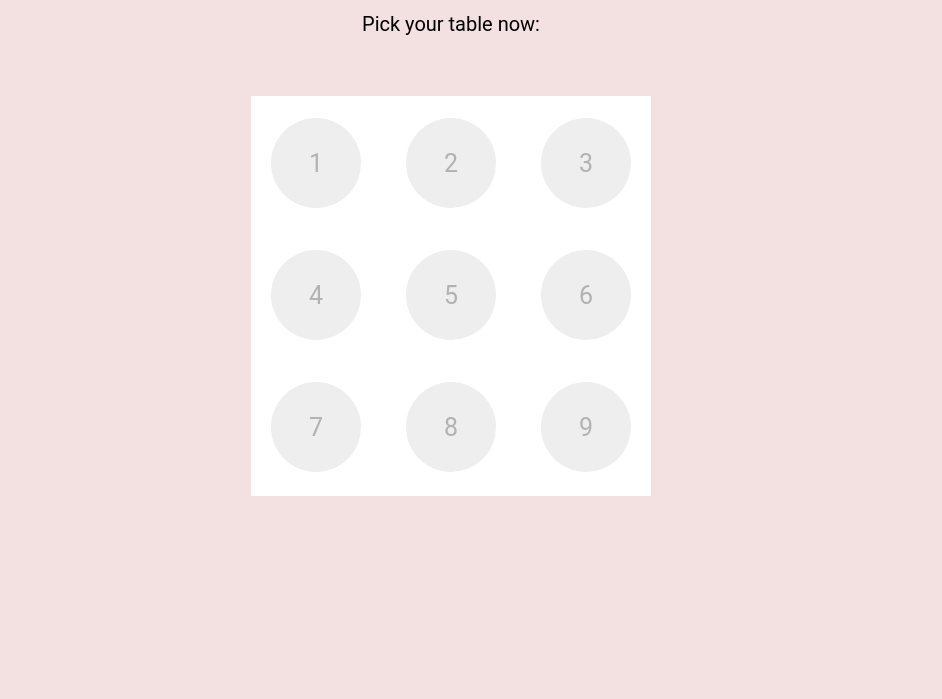
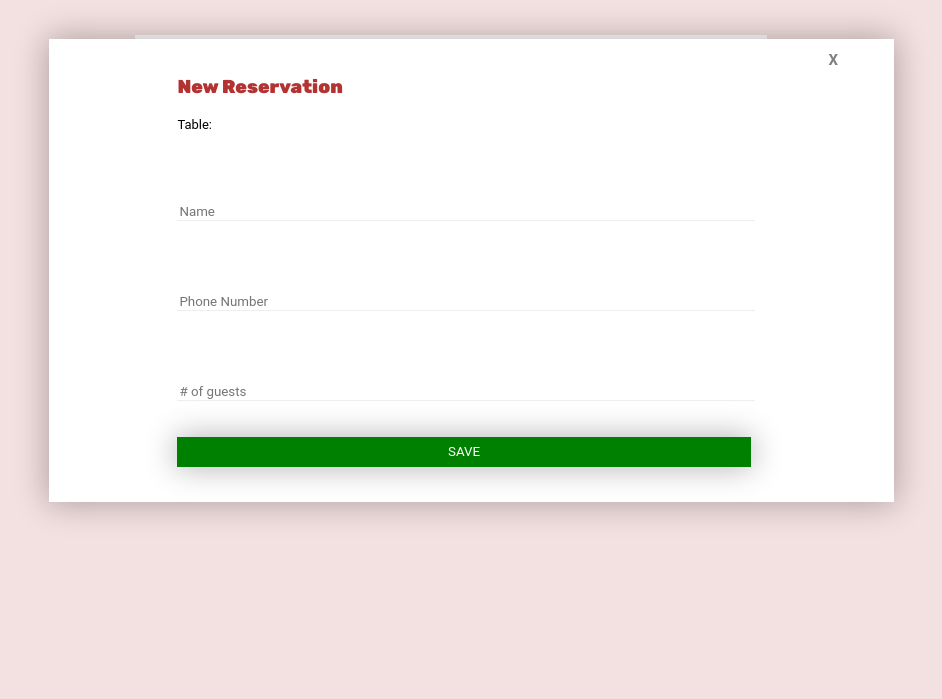
Before and after one commit to ccbergman/tableFinder, a plain HTML site: page index.html in a window 1280 px wide. Shown: the part 101-800 px from the top of the page, without its empty margins (189-1131 px from the left). Drawn offline with Linux system fonts and the light colour scheme.

Commit message:
css rehaul

```diff
--- a/index.html
+++ b/index.html
@@ -19,23 +19,24 @@
     </div>
     <div id="tableContainer">
         <div id="tableRow1">
-            <button class="table available">1</button>
-            <button class="table available">2</button>
-            <button class="table available">3</button>
+            <button data-tablenum="1" class="table available">1</button>
+            <button data-tablenum="2" class="table available">2</button>
+            <button data-tablenum="3" class="table available">3</button>
         </div>
         <div id="tableRow2">
-            <button class="table available">4</button>
-            <button class="table available">5</button>
-            <button class="table available">6</button>
+            <button data-tablenum="4" class="table available">4</button>
+            <button data-tablenum="5" class="table available">5</button>
+            <button data-tablenum="6" class="table available">6</button>
         </div>
         <div id="tableRow3">
-            <button class="table available">7</button>
-            <button class="table available">8</button>
-            <button class="table available">9</button>
+            <button data-tablenum="7" class="table available">7</button>
+            <button data-tablenum="8" class="table available">8</button>
+            <button data-tablenum="9" class="table available">9</button>
         </div>
     </div>
 
     <div id="reserveForm">
+        <button class="exitIcon">X</button>
         <form>
             <h3>New Reservation</h3>
             <p id="tableNumber">Table:</p>
--- a/script.js
+++ b/script.js
@@ -2,8 +2,14 @@ $(document).ready(function () {
     console.log("Hi");
 
     $(".table").on("click", function () {
-        console.log("test");
+        $("#reserveForm").css("display", "block");
     });
 
 
+    $(".exitIcon").on("click", function () {
+        $("#reserveForm").css("display", "none");
+    });
+
+
+
 });
--- a/styles.css
+++ b/styles.css
@@ -20,14 +20,14 @@ h1 {
 #tableContainer {
     background-color: white;
     align-items: center;
-    width: 200px;
-    height: 200px;
+    width: 50%;
+    height: 50%;
     margin: auto;
 }
 
 #tableRow1, #tableRow2, #tableRow3 {
 	display: flex;
-    justify-content: space-between;
+    justify-content: space-around;
     padding: 15px 10px 10px 10px;
 }
 
@@ -35,8 +35,8 @@ h1 {
     border: none;
     border-radius: 100%;
     background-color: #EEE;
-    width: 40px;
-    height: 40px;
+    width: 20%;
+    padding: 8%;
     color: rgb(179, 178, 178);
     font-family: 'Roboto', monospace;
 }
@@ -46,14 +46,15 @@ h1 {
 }
 
 #reserveForm {
-    display:none;
-    flex-direction: column;
+    /* display:none; */
     background-color: white;
-    padding-left: 40px;
+    padding-left: 10%;
+    margin-left: 18%;
     z-index: 2;
-    width: 250px;
-    height: 250px;
+    width: 56%;
+    margin-top: -32%;
     padding-top: 2px;
+    position: absolute;
     box-shadow: 0px 0px 31px 1px rgba(0,0,0,0.3);
 }
 
@@ -63,6 +64,7 @@ h1 {
 }
 
 h3 {
+    margin-top: 6px;
     color: #b33232;
     font-family: 'Rubik', sans-serif;
 }
@@ -71,10 +73,10 @@ input {
     display: block;
     border: none;
     border-bottom: solid;
-    width: 200px;
+    width: 80%;
     border-color:#EEE;
     border-width: 1px;
-    margin-top: 20px;
+    margin-top: 10%;
     font-family: 'Roboto', monospace;
 }
 
@@ -83,106 +85,21 @@ input {
     background-color: #008000;
     font-family: 'Roboto', monospace;
     width: 80%;
-    margin-top: 20px;
+    margin-top: 5%;
+    margin-bottom: 5%;
     height: 30px;
     color: white;
     box-shadow: 0px 0px 31px 1px rgba(0,0,0,0.3);
 }
 
-@media only screen and (min-width: 768px) {
-    h1 {
-        font-size: 40px;
-    }
-
-    #welcome p {
-        padding-bottom: 40px;
-        font-size: 20px;
-    }
-
-    .available {
-        width: 80px;
-        height: 80px;
-        font-size: 20px;
-    }
-
-    #tableContainer {
-        width: 325px;
-        height: 325px;
-    }
-
-    #reserveForm {
-        padding-left: 40px;
-        width: 350px;
-        height: 350px;
-        padding-top: 15px;
-    }
-
-    #tableNumber {
-        font-size: 15px;
-    }
-
-    h3 {
-        font-size: 20px;
-    }
-
-    input {
-        width: 250px;
-        margin-top: 40px;
-        font-size: 15px;
-    }
-
-    #saveReservation {
-        width: 80%;
-        margin-top: 30px;
-        height: 30px;
-    }
+.exitIcon {
+    font-family: 'Roboto', monospace;
+    font-size: 15px;
+    font-weight: 600;
+    text-align: right;
+    color: gray;
+    width: 93%;
+    padding-top: 10px;
+    border: none;
+    background-color: white;
 }
-
-@media only screen and (min-width: 992px) {
-    h1 {
-        font-size: 45px;
-    }
-
-    #welcome p {
-        padding-bottom: 40px;
-        font-size: 20px;
-    }
-
-    #tableRow1, #tableRow2, #tableRow3 {
-        padding: 22px 20px 20px 20px;
-    }
-
-    .available {
-        width: 90px;
-        height: 90px;
-        font-size: 25px;
-    }
-
-    #tableContainer {
-        width: 400px;
-        height: 400px;
-    }
-
-    #reserveForm {
-        padding-left: 60px;
-        width: 400px;
-        height: 400px;
-        padding-top: 20px;
-    }
-
-    h3 {
-        font-size: 25px;
-    }
-
-    input {
-        width: 325px;
-        margin-top: 45px;
-        font-size: 15px;
-    }
-
-    #saveReservation {
-        width: 80%;
-        margin-top: 35px;
-        height: 35px;
-    }
-}
```
